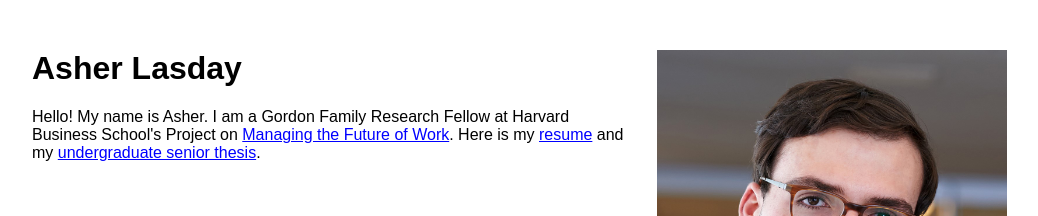
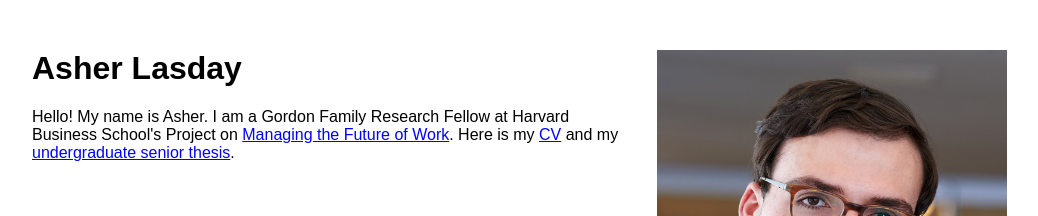
Before and after one commit to alasday/site, a plain HTML site: page index.html in a window 1280 px wide. Shown: the top 216 px of the page, without its empty margins (76-1114 px from the left). Drawn offline with Linux system fonts and the light colour scheme.

Commit message:
Update index.html

```diff
--- a/index.html
+++ b/index.html
@@ -10,7 +10,7 @@
 
 <h1>Asher Lasday</h1>
 
-<p>Hello! My name is Asher. I am a Gordon Family Research Fellow at Harvard Business School's Project on <a href="https://www.hbs.edu/managing-the-future-of-work/Pages/default.aspx">Managing the Future of Work</a>. Here is my <a href="CV.pdf">resume</a> and my <a href="https://docs.google.com/document/d/1jV0FVr09NKq8Jv3cXq6w1t78V0WGsIfmeKBmV-gnu2I/edit?usp=sharing">undergraduate senior thesis</a>.
+<p>Hello! My name is Asher. I am a Gordon Family Research Fellow at Harvard Business School's Project on <a href="https://www.hbs.edu/managing-the-future-of-work/Pages/default.aspx">Managing the Future of Work</a>. Here is my <a href="CV.pdf">CV</a> and my <a href="https://docs.google.com/document/d/1jV0FVr09NKq8Jv3cXq6w1t78V0WGsIfmeKBmV-gnu2I/edit?usp=sharing">undergraduate senior thesis</a>.
 
 
 </div> </body>
```
